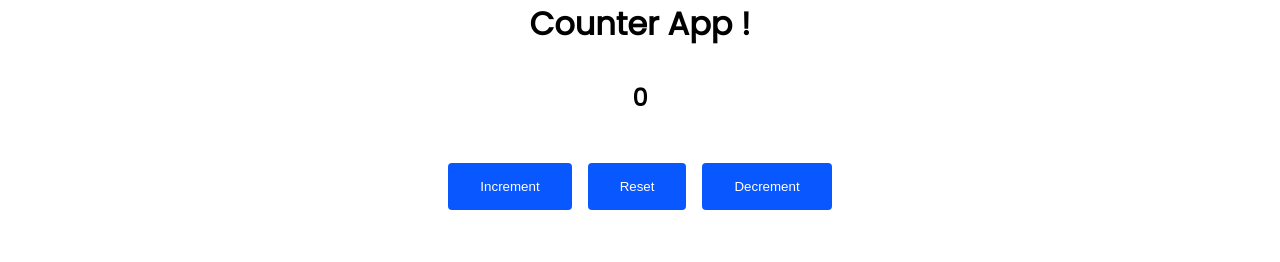
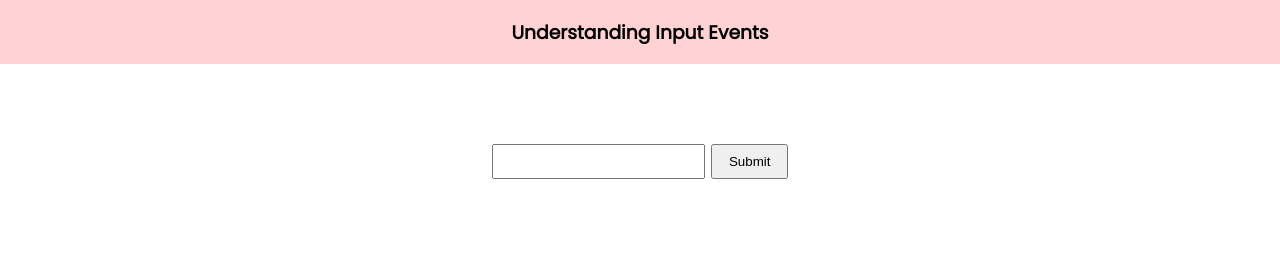
Before and after one commit to akashprasher/micro-demo-for-react, a React app in the folder understanding-basic-toolchain/: page / in a window 1280 px wide. Built offline with nearby package versions, Linux system fonts and the light colour scheme.

Commit message:
handling input event (event.target.value)
Signed-off-by: Akash Prasher <prince.akash.prasher@gmail.com>

```diff
--- a/understanding-basic-toolchain/src/components/app.js
+++ b/understanding-basic-toolchain/src/components/app.js
@@ -5,47 +5,33 @@ class App extends React.Component {
   constructor(props) {
     super(props);
     this.state = {
-      counter: 0,
+      inputText: "",
     };
   }
 
-  handleClick = (operation) => {
-    switch (operation) {
-      case "in":
-        this.setState({
-          counter: this.state.counter + 1,
-        });
-        break;
+  handleChange = (event) => {
+    this.setState({
+      inputText: event.target.value,
+    });
+    // console.log(event);
+  };
 
-      case "de":
-        this.setState({
-          counter: this.state.counter - 1,
-        });
-        break;
-
-      case "re":
-        this.setState({
-          counter: 0,
-        });
-        break;
-    }
-  };
+  handleClick = () => {};
 
   render() {
     return (
-      <center>
-        <h1>Counter App !</h1>
-        <h2 className="m-2">{this.state.counter}</h2>
-        <button onClick={() => this.handleClick("in")} className="btn-in">
-          Increment
-        </button>
-        <button onClick={() => this.handleClick("re")} className="btn-re">
-          Reset
-        </button>
-        <button onClick={() => this.handleClick("de")} className="btn-de">
-          Decrement
-        </button>
-      </center>
+      <>
+        <div className="header">
+          <h3>Understanding Input Events</h3>
+        </div>
+        <div className="container in-div">
+          <input onChange={this.handleChange} type="text" />
+          <button onClick={() => this.handleClick()}>Submit</button>
+        </div>
+        {/* <div>
+          <p>{this.state.inputText}</p>
+        </div> */}
+      </>
     );
   }
 }
--- a/understanding-basic-toolchain/src/styles/main.css
+++ b/understanding-basic-toolchain/src/styles/main.css
@@ -15,27 +15,21 @@ body {
   margin: auto;
 }
 
-.btn-in,
-.btn-re,
-.btn-de {
-  padding: 1rem 2rem;
-  margin: 1rem 0.5rem;
-  background-color: #0957ff;
-  color: #fff;
-  border: none;
-  border-radius: 4px;
+.header {
+  display: flex;
+  height: 64px;
+  background-color: #ffd3d3;
+  align-items: center;
+  justify-content: center;
 }
 
-.m-2 {
-  margin: 2rem;
+.in-div {
+  text-align: center;
+  padding: 5rem;
 }
 
-/* .btn-in {
-  background-color: #000000;
+.in-div input,
+button {
+  padding: 0.5rem 1rem;
+  margin: 0rem 0.2rem;
 }
-.btn-re {
-  background-color: #000000;
-}
-.btn-de {
-  background-color: #000000;
-} */
```
